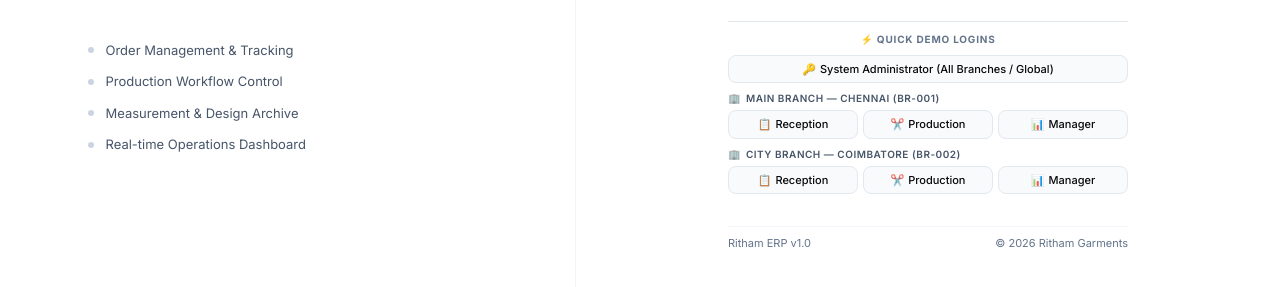
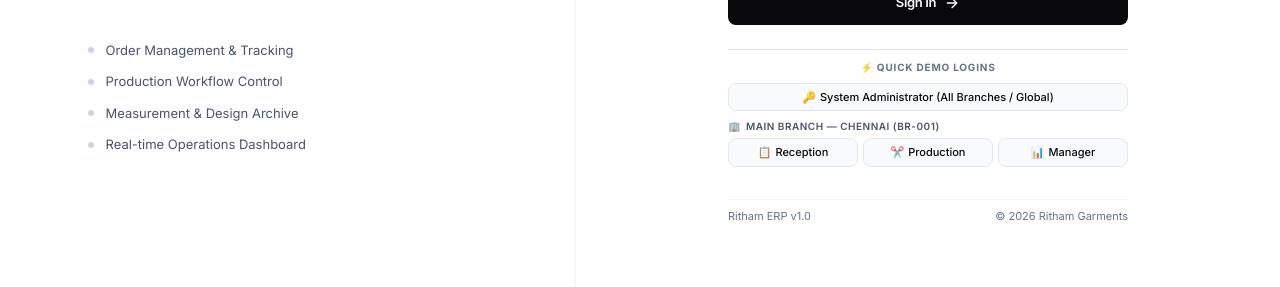
Before and after one commit to mirrodevelopment/RITHAM-ERP, a plain HTML site: page frontend/desks/login/login.html in a window 1280 px wide. Shown: the part 453-740 px from the top of the page. Drawn offline with Linux system fonts and the light colour scheme.

Commit message:
feat(login): remove CBE branch quick login buttons

```diff
--- a/frontend/desks/login/login.html
+++ b/frontend/desks/login/login.html
@@ -152,12 +152,12 @@
             </button>
 
             <!-- Main Branch (Chennai) -->
-            <div style="margin-bottom: 8px;">
+            <div>
               <div class="quick-branch-title">
                 <span>🏢</span>
                 <span>Main Branch — Chennai (BR-001)</span>
               </div>
-              <div class="quick-login-grid">
+              <div class="quick-login-grid" style="margin-bottom: 0;">
                 <button type="button" class="quick-login-btn" data-user="reception" data-pass="Reception@123">
                   <span>📋</span> Reception
                 </button>
@@ -165,25 +165,6 @@
                   <span>✂️</span> Production
                 </button>
                 <button type="button" class="quick-login-btn" data-user="manager" data-pass="Manager@123">
-                  <span>📊</span> Manager
-                </button>
-              </div>
-            </div>
-
-            <!-- City Branch (Coimbatore) -->
-            <div>
-              <div class="quick-branch-title">
-                <span>🏢</span>
-                <span>City Branch — Coimbatore (BR-002)</span>
-              </div>
-              <div class="quick-login-grid" style="margin-bottom: 0;">
-                <button type="button" class="quick-login-btn" data-user="reception_cbe" data-pass="Reception@123">
-                  <span>📋</span> Reception
-                </button>
-                <button type="button" class="quick-login-btn" data-user="production_cbe" data-pass="Production@123">
-                  <span>✂️</span> Production
-                </button>
-                <button type="button" class="quick-login-btn" data-user="manager_cbe" data-pass="Manager@123">
                   <span>📊</span> Manager
                 </button>
               </div>
```
